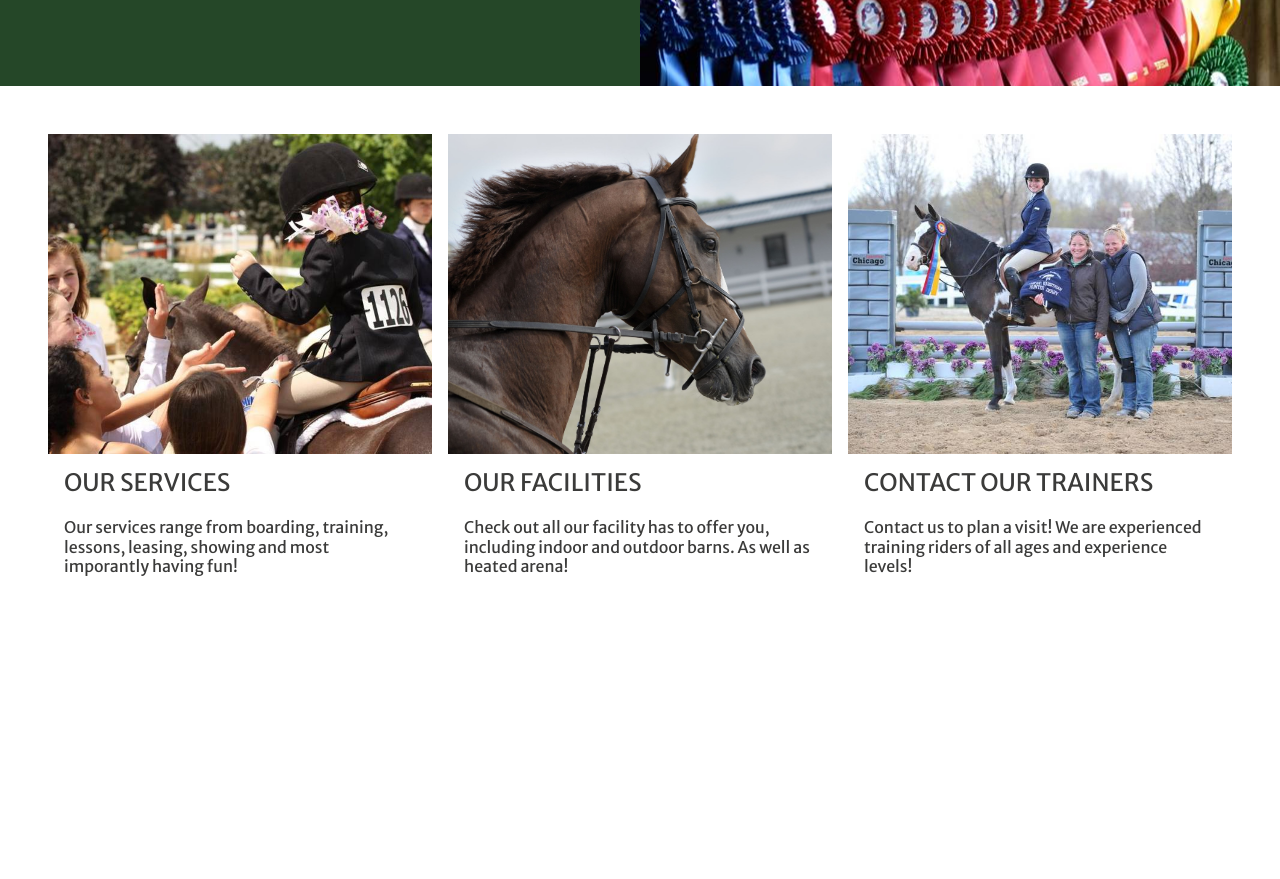
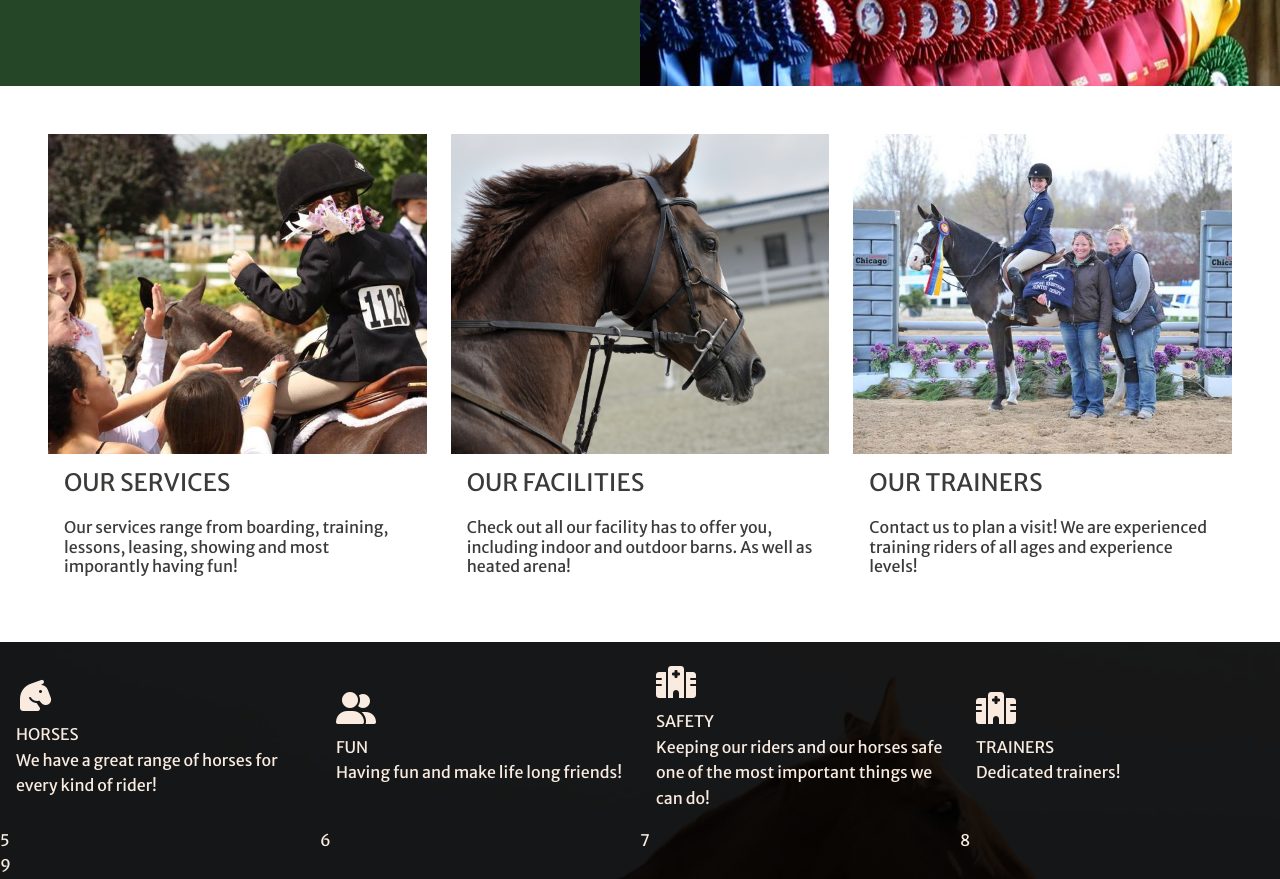
Before and after one commit to grmonta/deerwood, a plain HTML site: page index.html in a window 1280 px wide. Shown: the part 1640-2519 px from the top of the page. Before the commit the page ends 2282 px from the top, so only its background shows below. Drawn offline with Linux system fonts and the light colour scheme.

Commit message:
key points section

```diff
--- a/index.html
+++ b/index.html
@@ -9,6 +9,10 @@
       rel="stylesheet"
     />
     <link rel="stylesheet" href="style.css" />
+    <script
+      src="https://kit.fontawesome.com/1c822b092f.js"
+      crossorigin="anonymous"
+    ></script>
     <title>Deerwood Farm</title>
   </head>
   <body>
@@ -149,7 +153,7 @@
 
               <div class="card-content text-dark">
                 <div class="lead">
-                  CONTACT OUR TRAINERS
+                  OUR TRAINERS
                 </div>
                 <p class="small">
                   Contact us to plan a visit! We are experienced training riders
@@ -160,6 +164,79 @@
           </a>
         </div>
       </section>
+      <!-- (((((((((((((( KEY POINTS  ))))))))))))))  -->
+      <section class="key-points">
+        <div class="dark-overlay-key">
+          <div class="key-points-grid">
+            <div class="key1">
+              <div class="simple-card">
+                <div class="simple-card-icon">
+                  <i class="fas fa-horse-head "></i>
+                </div>
+                <div class="simple-card-header">
+                  HORSES
+                </div>
+                <div class="simple-card-content">
+                  We have a great range of horses for every kind of rider!
+                </div>
+              </div>
+            </div>
+            <div class="key2">
+              <div class="simple-card">
+                <div class="simple-card-icon">
+                  <i class="fas fa-user-friends "></i>
+                </div>
+                <div class="simple-card-header">
+                  FUN
+                </div>
+                <div class="simple-card-content">
+                  Having fun and make life long friends!
+                </div>
+              </div>
+            </div>
+            <div class="key3">
+              <div class="simple-card">
+                <div class="simple-card-icon">
+                  <i class="fas fa-hospital-alt "></i>
+                </div>
+                <div class="simple-card-header">
+                  SAFETY
+                </div>
+                <div class="simple-card-content">
+                  Keeping our riders and our horses safe one of the most
+                  important things we can do!
+                </div>
+              </div>
+            </div>
+            <div class="key4">
+              <div class="simple-card">
+                <div class="simple-card-icon">
+                  <i class="fas fa-hospital-alt "></i>
+                </div>
+                <div class="simple-card-header">
+                  TRAINERS
+                </div>
+                <div class="simple-card-content">
+                  Dedicated trainers!
+                </div>
+              </div>
+            </div>
+            <div>5</div>
+            <div>6</div>
+            <div>7</div>
+            <div>8</div>
+            <div>9</div>
+          </div>
+        </div>
+      </section>
+
+      <!-- (((((((((((((( GALLERY   ))))))))))))))  -->
+
+      <!-- (((((((((((((( CONTACT FORM  ))))))))))))))  -->
+
+      <!-- (((((((((((((( MAP  ))))))))))))))  -->
+
+      <!-- (((((((((((((( FOOTERS  ))))))))))))))  -->
       <!-- (((((((((((((( BELOW THIS IS THE PAGE WRAPPER DIV ))))))))))))))  -->
     </div>
 
--- a/style.css
+++ b/style.css
@@ -226,6 +226,19 @@ img {
   padding: 2px 16px;
 }
 
+.simple-card {
+  margin: 1rem;
+}
+.simple-card-icon {
+  font-size: 2rem;
+}
+
+simple-card-header {
+}
+
+simple-card-content {
+}
+
 /* Overlay */
 .dark-overlay {
   background-color: rgba(0, 0, 0, 0.7);
@@ -306,7 +319,23 @@ img {
   grid-template-columns: repeat(auto-fit, minmax(240px, 1fr));
   /* grid-auto-rows: auto; */
 
-  grid-gap: 1rem;
+  grid-gap: 1.5rem;
+}
+
+.key-points {
+  background: url(images/horsemountain.jpg) no-repeat top;
+}
+.dark-overlay-key {
+  background-color: rgba(0, 0, 0, 0.9);
+  color: var(--main-light);
+}
+
+.key-points-grid {
+  display: grid;
+  align-items: center;
+
+  grid-template-columns: repeat(auto-fit, minmax(320px, 1fr));
+  grid-auto-rows: auto;
 }
 
 /*
```
